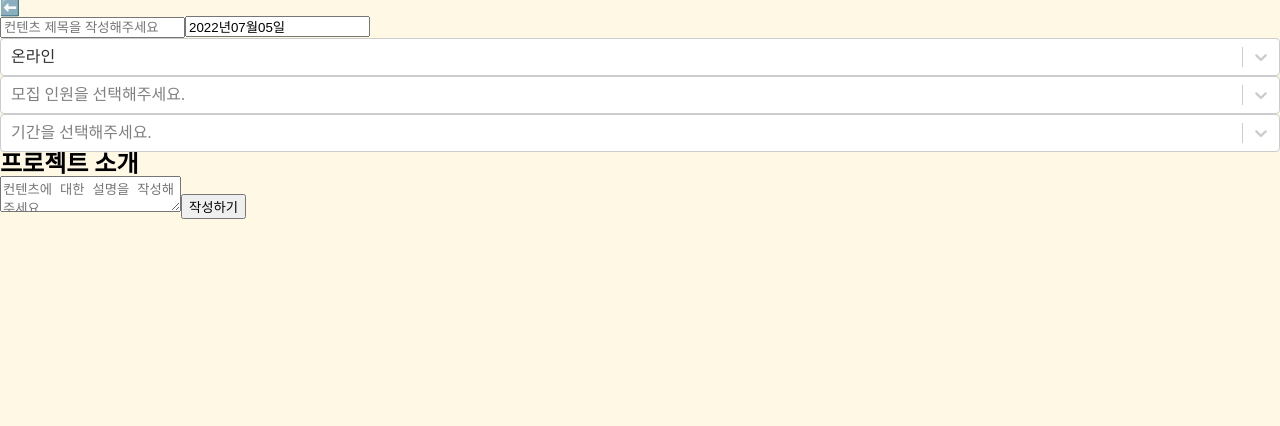
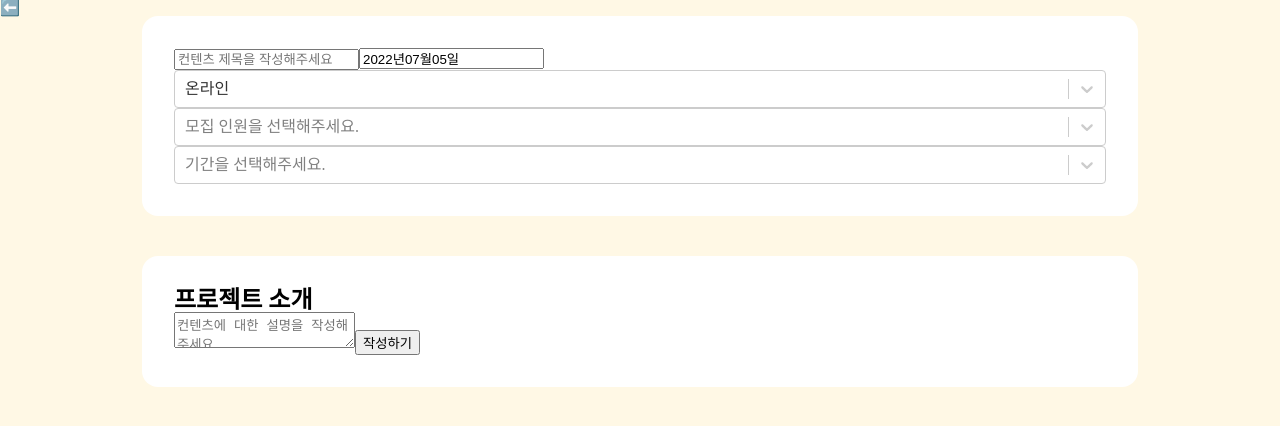
Before and after one commit to teamDogpaw/dogpaw_FE, a React (Create React App) app: page /write in a window 1280 px wide. Shown: the top 426 px of the page. Built offline with nearby package versions, Linux system fonts and the light colour scheme.

Commit message:
[Update] Write.js

```diff
--- a/src/pages/Write.js
+++ b/src/pages/Write.js
@@ -5,6 +5,7 @@ import "react-datepicker/dist/react-datepicker.css"
 import { useState } from "react";
 import { ko } from "date-fns/esm/locale"
 import Select from "react-select";
+import { MainBody } from "../styles/style";
 
 
 const Write = () => {
@@ -55,7 +56,7 @@ const Write = () => {
 
          <span onClick={() => navigate(-1)}> ⬅️ </span>
          <br />
-         <div>
+         <MainBody style={{marginBottom:"40px"}}>
 
             <input placeholder="컨텐츠 제목을 작성해주세요" required />
 
@@ -77,13 +78,16 @@ const Write = () => {
 
             <Select options={period}
                placeholder="기간을 선택해주세요." />
-         </div>
+         </MainBody>
 
+      <MainBody>
 
          <h3>프로젝트 소개</h3>
          <textarea placeholder="컨텐츠에 대한 설명을 작성해주세요." />
 
          <button type="submit">작성하기</button>
+      </MainBody>
+
       </>
 
    )
```
